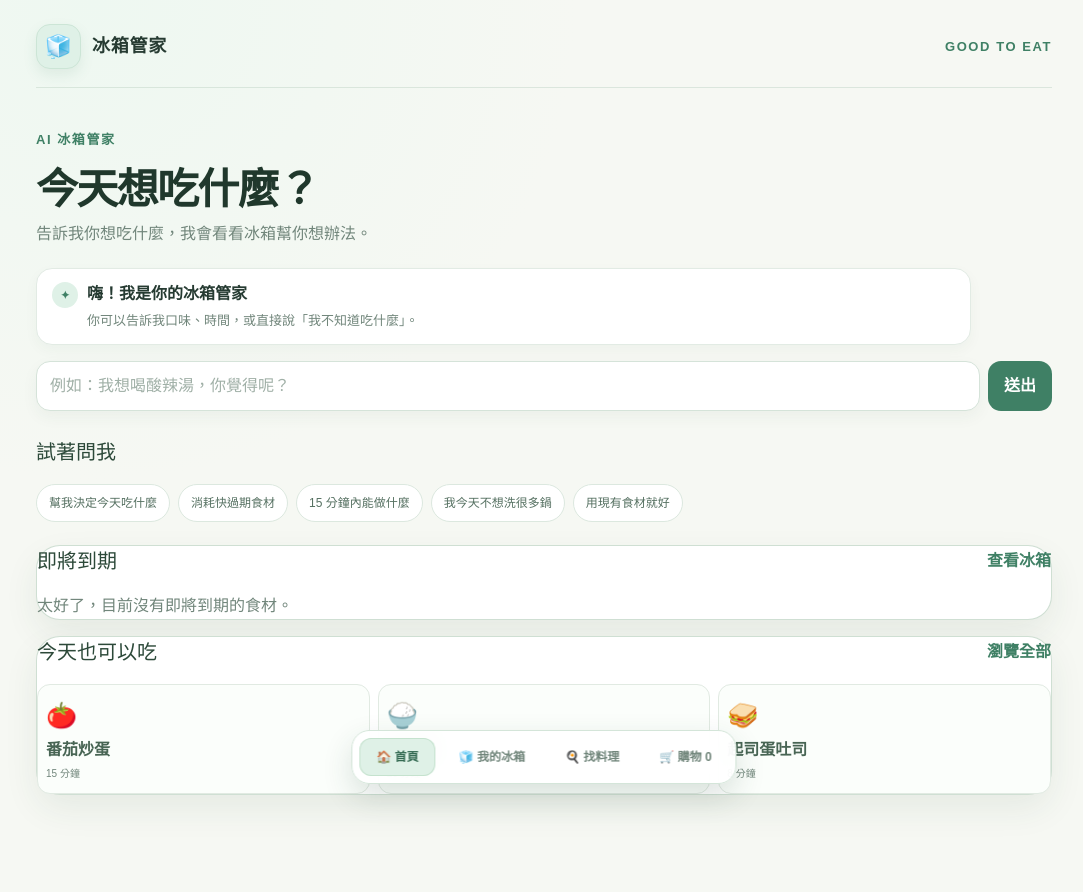
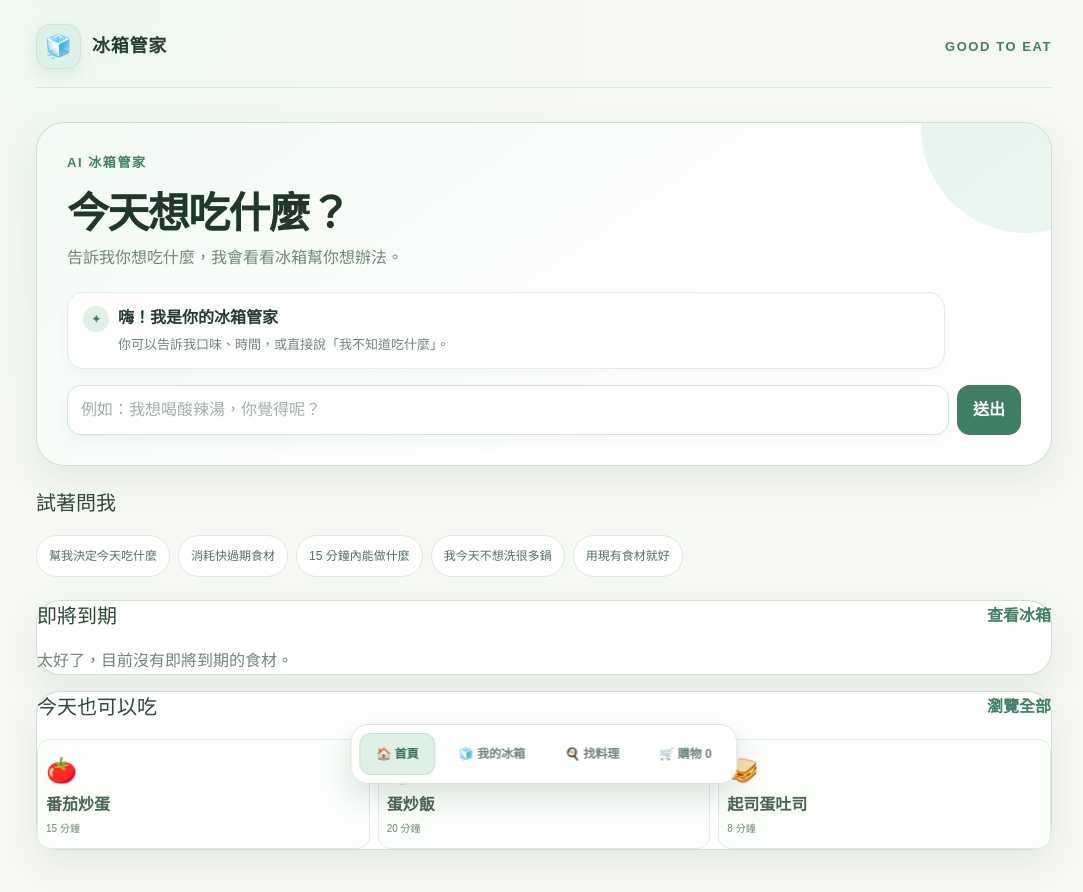
Before and after one commit to LuLeng617/fridge-butler, a Next.js app: page / in a window 1280 px wide. Shown: the top 892 px of the page, without its empty margins (96-1179 px from the left). Built offline with nearby package versions, Linux system fonts and the light colour scheme.

Commit message:
feat: polish assistant experience

```diff
--- a/app/globals.css
+++ b/app/globals.css
@@ -323,3 +323,18 @@ body { background: radial-gradient(circle at 15% 0%, #eef8f1 0, transparent 34%)
 .nav-item { font-weight: 600; }
 .nav-item.active { box-shadow: inset 0 0 0 1px #c5e2ce; }
 .toast { background: #326f51; box-shadow: 0 10px 25px rgba(38,74,55,.23); }
+
+/* Focused assistant home and accessible interaction polish */
+.ai-hero { position: relative; padding: 30px; border: 1px solid rgba(202,220,207,.9); border-radius: 28px; background: linear-gradient(145deg, rgba(241,250,244,.96), rgba(255,255,255,.94) 68%); box-shadow: var(--shadow); overflow: hidden; }
+.ai-hero::after { content: ""; position: absolute; width: 210px; height: 210px; right: -80px; top: -100px; border-radius: 50%; background: rgba(223,241,231,.68); pointer-events: none; }
+.ai-hero > * { position: relative; z-index: 1; }
+.ai-hero .title { max-width: 560px; margin-top: 9px; }
+.quick-questions { margin-top: 22px; }
+.quick-questions .section-title { align-items: baseline; }
+.quick-question-grid button { min-height: 42px; }
+.bottom-nav { padding: 8px; }
+.nav-item { min-height: 42px; }
+:focus-visible { outline: 3px solid rgba(63,128,101,.35); outline-offset: 2px; }
+button:disabled { cursor: not-allowed; }
+@media (max-width: 720px) { .ai-hero { padding: 23px 19px; border-radius: 23px; } }
+@media (max-width: 420px) { .ai-input-row { align-items: stretch; } .ai-send { flex-basis: 58px; } }
--- a/app/layout.tsx
+++ b/app/layout.tsx
@@ -1,4 +1,4 @@
-import type { Metadata } from "next";
+import type { Metadata, Viewport } from "next";
 import "./globals.css";
 
 export const metadata: Metadata = {
@@ -6,6 +6,10 @@ export const metadata: Metadata = {
   description: "簡單管理家裡的食材與保存期限。",
 };
 
+export const viewport: Viewport = {
+  themeColor: "#f6f8f3",
+};
+
 export default function RootLayout({ children }: Readonly<{ children: React.ReactNode }>) {
   return <html lang="zh-Hant"><body>{children}</body></html>;
 }
```
